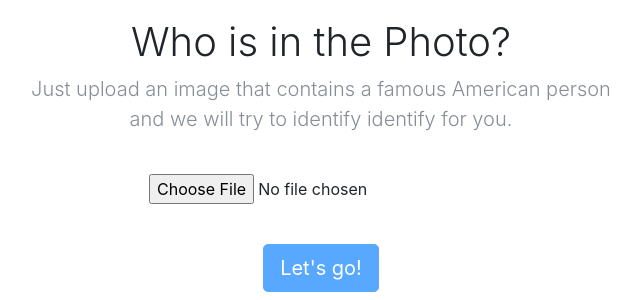
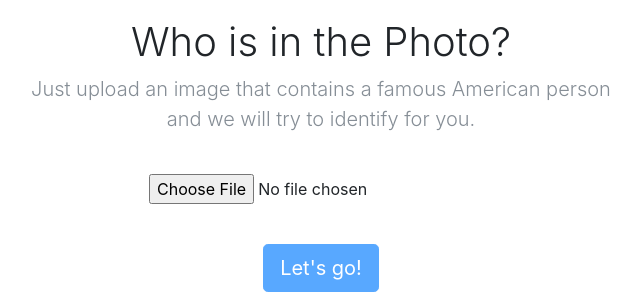
Before and after one commit to gutomcosta/who-is-in-the-photo, a Flask app: page / in a window 1280 px wide. Shown: the part 134-434 px from the top of the page, without its empty margins (319-959 px from the left). Run offline with Flask 2, Linux system fonts and the light colour scheme; some libraries are stand-ins or nearby versions.

Commit message:
fix typo

```diff
--- a/project/web/templates/index.html
+++ b/project/web/templates/index.html
@@ -61,7 +61,7 @@
       <section class="jumbotron text-center">
         <div class="container">
           <h1 class="jumbotron-heading">Who is in the Photo?</h1>
-          <p class="lead text-muted">Just upload an image that contains a famous American person and we will try to identify identify for you. </p>
+          <p class="lead text-muted">Just upload an image that contains a famous American person and we will try to identify for you. </p>
           {%  if message  %}
             <div class="alert alert-warning" role="alert">
               {{message}}
```
